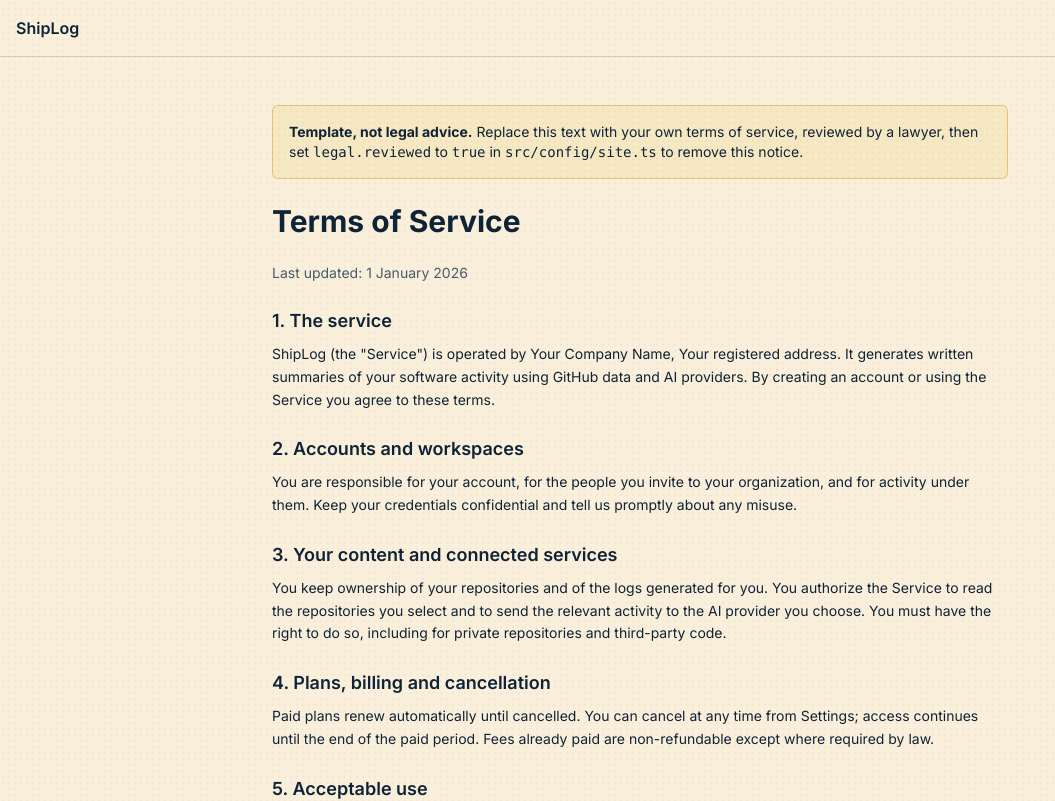
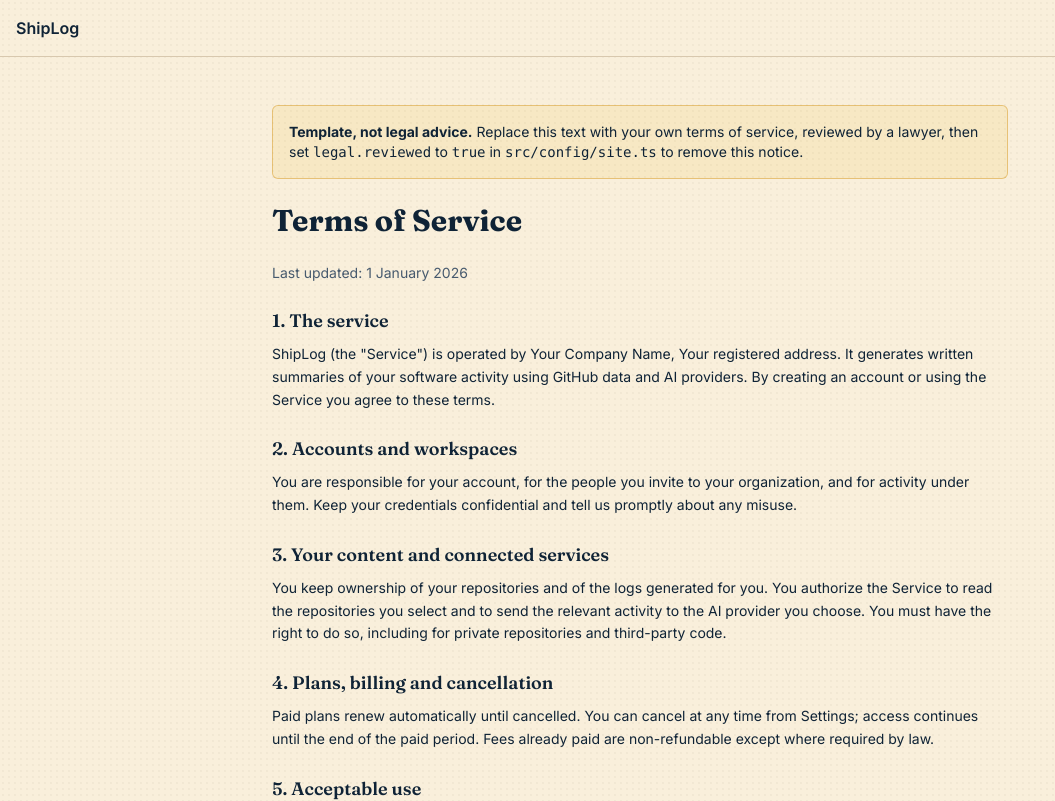
Before and after one commit to MartinPavic/ShipLog, a Next.js app: page /terms in a window 1280 px wide. Shown: the top 801 px of the page, without its empty margins (0-1055 px from the left). Built offline with nearby package versions, Linux system fonts and the light colour scheme; no server answers.

Commit message:
Redesign 2: Fraunces/Inter fonts, next-themes dark mode, Clerk appearance

```diff
--- a/package.json
+++ b/package.json
@@ -28,6 +28,7 @@
     "drizzle-orm": "^0.45.4",
     "lucide-react": "^1.47.0",
     "next": "16.4.2",
+    "next-themes": "^0.4.6",
     "pg": "^8.23.1",
     "react": "19.2.8",
     "react-dom": "19.2.8",
--- a/src/app/layout.tsx
+++ b/src/app/layout.tsx
@@ -1,11 +1,14 @@
 import type { Metadata } from "next";
-import { Inter } from "next/font/google";
+import { Fraunces, Inter } from "next/font/google";
 import { ClerkProvider } from "@clerk/nextjs";
+import { ThemeProvider } from "@/components/theme-provider";
 import { siteConfig } from "@/config/site";
 import { appUrl } from "@/lib/app-url";
+import { clerkAppearance } from "@/lib/clerk-appearance";
 import "./globals.css";
 
-const inter = Inter({ subsets: ["latin"] });
+const inter = Inter({ subsets: ["latin"], variable: "--font-inter" });
+const fraunces = Fraunces({ subsets: ["latin"], variable: "--font-display" });
 
 const title = `${siteConfig.name} — ${siteConfig.tagline} ${siteConfig.taglineMuted}`;
 
@@ -33,9 +36,11 @@
   children: React.ReactNode;
 }>) {
   return (
-    <ClerkProvider>
-      <html lang="en" suppressHydrationWarning style={brandStyle()}>
-        <body className={`${inter.className} antialiased`}>{children}</body>
+    <ClerkProvider appearance={clerkAppearance}>
+      <html lang="en" suppressHydrationWarning className={`${inter.variable} ${fraunces.variable}`} style={brandStyle()}>
+        <body className="antialiased">
+          <ThemeProvider>{children}</ThemeProvider>
+        </body>
       </html>
     </ClerkProvider>
   );
--- /dev/null
+++ b/src/components/theme-provider.tsx
@@ -0,0 +1,11 @@
+"use client";
+
+import { ThemeProvider as NextThemesProvider } from "next-themes";
+
+export function ThemeProvider({ children }: { children: React.ReactNode }) {
+  return (
+    <NextThemesProvider attribute="class" defaultTheme="system" enableSystem disableTransitionOnChange>
+      {children}
+    </NextThemesProvider>
+  );
+}
--- /dev/null
+++ b/src/components/theme-toggle.tsx
@@ -0,0 +1,20 @@
+"use client";
+
+import { Moon, Sun } from "lucide-react";
+import { useTheme } from "next-themes";
+import { Button } from "@/components/ui/button";
+
+export function ThemeToggle() {
+  const { resolvedTheme, setTheme } = useTheme();
+  return (
+    <Button
+      variant="ghost"
+      size="icon"
+      aria-label="Toggle dark mode"
+      onClick={() => setTheme(resolvedTheme === "dark" ? "light" : "dark")}
+    >
+      <Moon className="dark:hidden" />
+      <Sun className="hidden dark:block" />
+    </Button>
+  );
+}
--- /dev/null
+++ b/src/lib/clerk-appearance.ts
@@ -0,0 +1,28 @@
+import type { ComponentProps } from "react";
+import type { ClerkProvider } from "@clerk/nextjs";
+
+type Appearance = NonNullable<ComponentProps<typeof ClerkProvider>["appearance"]>;
+
+// CSS variables keep Clerk widgets in sync with the light/dark theme.
+export const clerkAppearance: Appearance = {
+  variables: {
+    colorPrimary: "var(--primary)",
+    colorPrimaryForeground: "var(--primary-foreground)",
+    colorBackground: "var(--card)",
+    colorForeground: "var(--foreground)",
+    colorMutedForeground: "var(--muted-foreground)",
+    colorInput: "var(--background)",
+    colorInputForeground: "var(--foreground)",
+    colorNeutral: "var(--foreground)",
+    colorDanger: "var(--danger)",
+    colorSuccess: "var(--success)",
+    colorRing: "var(--ring)",
+    colorBorder: "var(--border)",
+    borderRadius: "0.375rem",
+    fontFamily: "var(--font-inter), system-ui, sans-serif",
+  },
+  elements: {
+    card: "border border-border shadow-sm",
+    headerTitle: "font-heading",
+  },
+};
```
Also changed, not shown: 2 other files (tests, documents, lock files or other folders).
